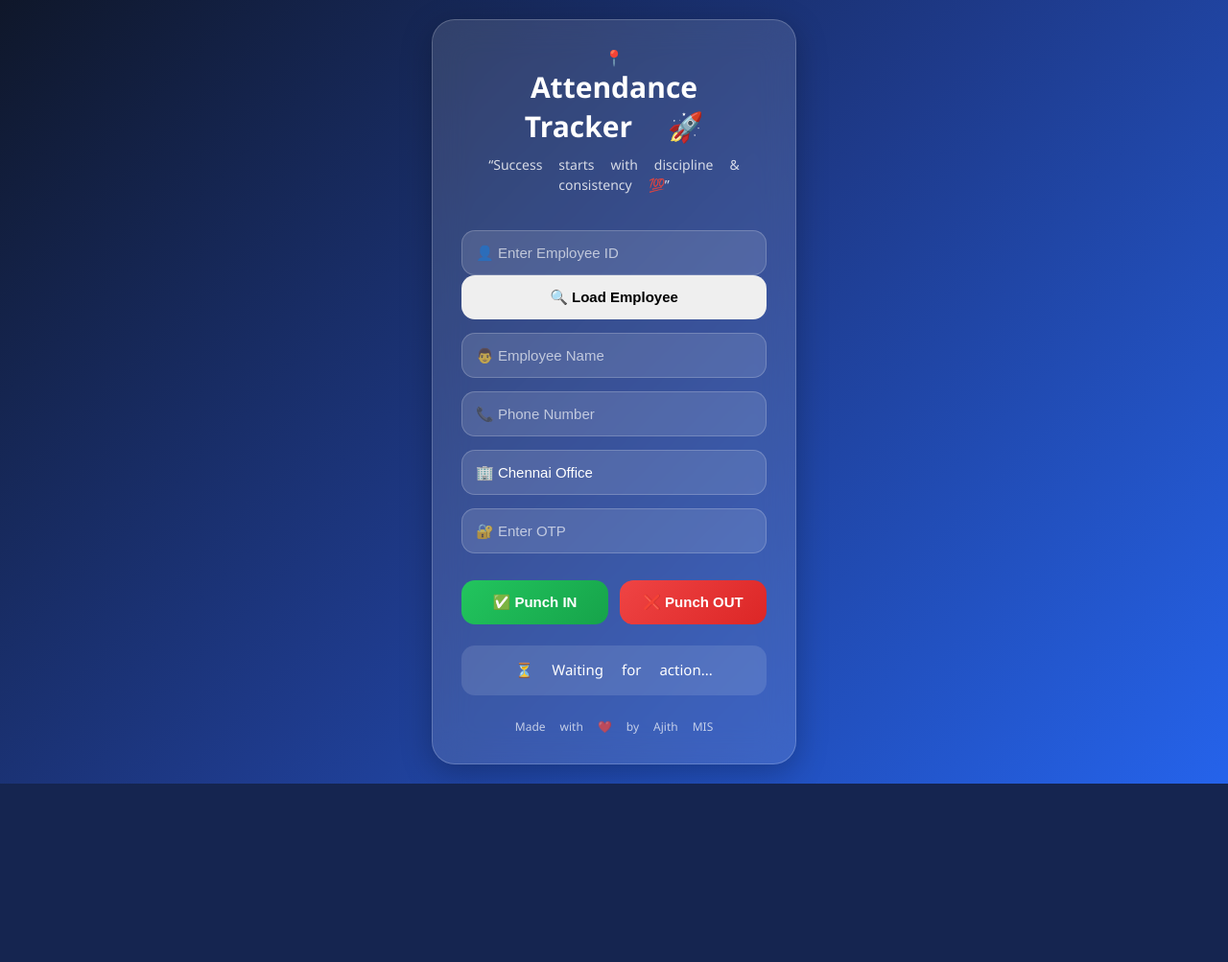
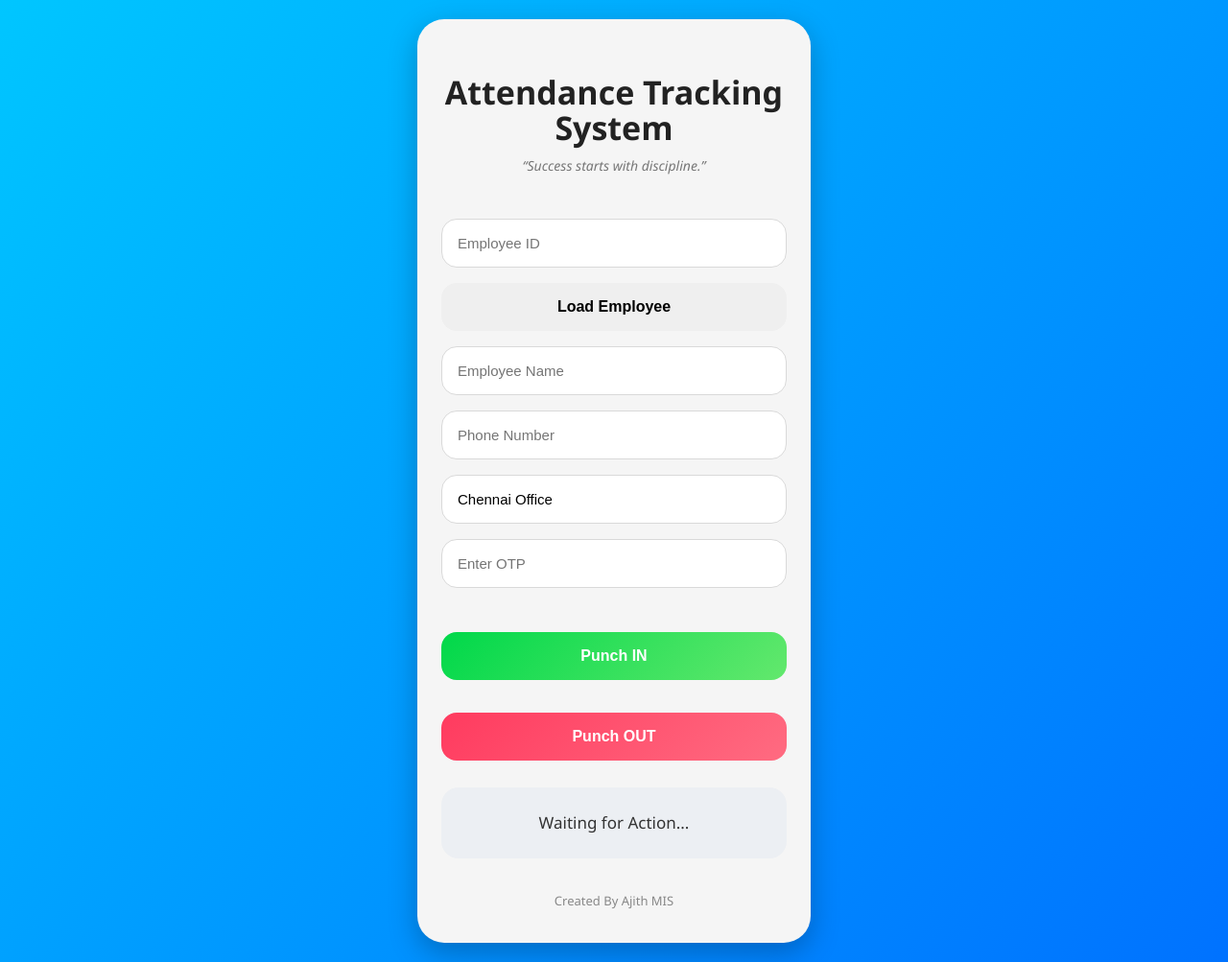
Before and after one commit to AjithRaaj/Attedence_tracker, a Flask app: page / in a window 1280 px wide. Shown: the whole page at 96% size. Before the commit the page ends 817 px from the top, so only its background shows below. Run offline with Flask 3, Linux system fonts and the light colour scheme.

Commit message:
Updated Attendance Tracker

```diff
--- a/app.py
+++ b/app.py
@@ -18,7 +18,7 @@ app = Flask(__name__)
 OFFICE_LAT = 13.056600
 OFFICE_LON = 80.2541370
 
-ALLOWED_RADIUS = 30  # meters
+ALLOWED_RADIUS = 30
 
 # =========================================
 # GOOGLE SHEETS SETUP
@@ -43,10 +43,10 @@ SHEET_ID = "1Ryj_plY3dJ6v9ZCE_QJXuR7vXdFHqFOHWwJb0ODQ6Js"
 sheet = client.open_by_key(SHEET_ID).sheet1
 
 # =========================================
-# LOAD EMPLOYEE JSON
+# LOAD EMPLOYEES
 # =========================================
 
-with open('employees.json', 'r') as f:
+with open("employees.json", "r") as f:
     employees = json.load(f)
 
 # =========================================
@@ -113,7 +113,7 @@ def attendance():
     # OTP CHECK
     # =====================================
 
-    if otp.strip().upper() != employee['otp'].upper():
+    if otp.strip() != employee['otp']:
 
         return jsonify({
             'success': False,
@@ -127,7 +127,10 @@ def attendance():
     office = (OFFICE_LAT, OFFICE_LON)
     employee_loc = (lat, lon)
 
-    distance = geodesic(office, employee_loc).meters
+    distance = geodesic(
+        office,
+        employee_loc
+    ).meters
 
     if distance > ALLOWED_RADIUS:
 
@@ -150,12 +153,15 @@ def attendance():
     found_row = None
 
     # =====================================
-    # FIND TODAY RECORD
+    # FIND RECORD
     # =====================================
 
     for i, rec in enumerate(records, start=2):
 
-        if str(rec['Employee ID']) == emp_id and rec['Date'] == date_str:
+        if (
+            str(rec['Employee ID']) == emp_id
+            and rec['Date'] == date_str
+        ):
 
             found_row = i
             break
@@ -166,11 +172,14 @@ def attendance():
 
     for rec in records:
 
-        if rec['Device ID'] == device_id and str(rec['Employee ID']) != emp_id:
+        if (
+            rec['Device ID'] == device_id
+            and str(rec['Employee ID']) != emp_id
+        ):
 
             return jsonify({
                 'success': False,
-                'message': 'This mobile already used by another employee ❌'
+                'message': 'This mobile already used ❌'
             })
 
     # =====================================
@@ -183,7 +192,7 @@ def attendance():
 
             return jsonify({
                 'success': False,
-                'message': 'Already Punched IN Today ✅'
+                'message': 'Already Punched IN ✅'
             })
 
         current_minutes = now.hour * 60 + now.minute
@@ -191,23 +200,15 @@ def attendance():
         office_in = 9 * 60
         grace_limit = office_in + 5
 
-        # =================================
-        # IN STATUS
-        # =================================
-
         if current_minutes <= grace_limit:
 
-            in_status = 'On Time'
+            in_status = 'On Time ✅'
 
         else:
 
             late = current_minutes - office_in
 
-            in_status = f'{late} mins Late'
-
-        # =================================
-        # SAVE TO SHEET
-        # =================================
+            in_status = f'{late} mins Late ⏰'
 
         sheet.append_row([
             date_str,
@@ -243,16 +244,22 @@ def attendance():
                 'message': 'Punch IN not found ❌'
             })
 
-        out_time_existing = sheet.cell(found_row, 5).value
+        out_time_existing = sheet.cell(
+            found_row,
+            5
+        ).value
 
         if out_time_existing:
 
             return jsonify({
                 'success': False,
-                'message': 'Already Punched OUT Today ✅'
+                'message': 'Already Punched OUT ✅'
             })
 
-        in_time = sheet.cell(found_row, 4).value
+        in_time = sheet.cell(
+            found_row,
+            4
+        ).value
 
         current_minutes = now.hour * 60 + now.minute
 
@@ -267,17 +274,17 @@ def attendance():
 
             early = office_out - current_minutes
 
-            out_status = f'{early} mins Early Exit'
+            out_status = f'{early} mins Early Exit 🚶'
 
         elif current_minutes <= grace_out:
 
-            out_status = 'On Time Exit'
+            out_status = 'On Time Exit ✅'
 
         else:
 
             extra = current_minutes - office_out
 
-            out_status = f'{extra} mins Additional Stay'
+            out_status = f'{extra} mins Additional Stay 🔥'
 
         # =================================
         # WORKING HOURS
@@ -302,10 +309,6 @@ def attendance():
                 'message': 'Time format error ❌'
             })
 
-        # =================================
-        # HANDLE NEXT DAY
-        # =================================
-
         if out_datetime < in_datetime:
 
             out_datetime += timedelta(days=1)
@@ -315,17 +318,36 @@ def attendance():
         total_seconds = int(diff.total_seconds())
 
         hours = total_seconds // 3600
-        minutes = (total_seconds % 3600) // 60
 
-        working_hours = f"{hours} hrs {minutes} mins"
+        minutes = (
+            total_seconds % 3600
+        ) // 60
+
+        working_hours = (
+            f"{hours} hrs {minutes} mins"
+        )
 
         # =================================
         # UPDATE SHEET
         # =================================
 
-        sheet.update_cell(found_row, 5, time_str)
-        sheet.update_cell(found_row, 7, out_status)
-        sheet.update_cell(found_row, 8, working_hours)
+        sheet.update_cell(
+            found_row,
+            5,
+            time_str
+        )
+
+        sheet.update_cell(
+            found_row,
+            7,
+            out_status
+        )
+
+        sheet.update_cell(
+            found_row,
+            8,
+            working_hours
+        )
 
         return jsonify({
             'success': True,
@@ -336,10 +358,6 @@ def attendance():
             'working_hours': working_hours,
             'message': 'Punch OUT Success ✅'
         })
-
-    # =====================================
-    # INVALID ACTION
-    # =====================================
 
     return jsonify({
         'success': False
--- a/static/style.css
+++ b/static/style.css
@@ -1,28 +1,17 @@
-/* =========================================
-   GLOBAL
-========================================= */
+body {
 
-* {
     margin: 0;
     padding: 0;
-    box-sizing: border-box;
-}
-
-body {
 
     font-family:
-        "Segoe UI Emoji",
-        "Apple Color Emoji",
-        "Noto Color Emoji",
         "Segoe UI",
         sans-serif;
 
     background:
         linear-gradient(
             135deg,
-            #0f172a,
-            #1e3a8a,
-            #2563eb
+            #00c6ff,
+            #0072ff
         );
 
     min-height: 100vh;
@@ -34,235 +23,155 @@ body {
     padding: 20px;
 }
 
-/* =========================================
-   MAIN CARD
-========================================= */
-
 .container {
 
-    width: 380px;
+    width: 360px;
     max-width: 100%;
 
-    background: rgba(255,255,255,0.12);
+    background: #f5f5f5;
 
-    backdrop-filter: blur(18px);
+    border-radius: 28px;
 
-    border: 1px solid rgba(255,255,255,0.2);
-
-    border-radius: 24px;
-
-    padding: 30px;
+    padding: 35px 25px;
 
     text-align: center;
 
     box-shadow:
-        0 8px 32px rgba(0,0,0,0.25);
-
-    transition: 0.3s ease;
+        0 10px 30px rgba(0,0,0,0.25);
 }
-
-.container:hover {
-
-    transform: translateY(-5px);
-}
-
-/* =========================================
-   TITLE
-========================================= */
 
 h1 {
 
-    color: white;
+    font-size: 34px;
 
-    font-size: 30px;
+    color: #222;
 
     margin-bottom: 10px;
 
     font-weight: 700;
+
+    line-height: 1.1;
 }
-
-/* =========================================
-   QUOTE
-========================================= */
 
 .quote {
 
-    color: rgba(255,255,255,0.8);
+    color: #777;
 
-    margin-bottom: 22px;
+    font-style: italic;
+
+    margin-bottom: 30px;
 
     font-size: 14px;
-
-    line-height: 1.5;
 }
-
-/* =========================================
-   INPUTS
-========================================= */
 
 input {
 
     width: 100%;
 
-    padding: 14px;
+    padding: 16px;
 
-    margin-top: 14px;
+    margin-top: 16px;
 
-    border-radius: 14px;
+    border-radius: 16px;
 
-    border: 1px solid rgba(255,255,255,0.2);
+    border: 1px solid #d9d9d9;
 
-    background: rgba(255,255,255,0.12);
-
-    color: white;
+    background: white;
 
     font-size: 15px;
 
     outline: none;
 
-    transition: 0.3s ease;
-}
-
-input::placeholder {
-
-    color: rgba(255,255,255,0.65);
-}
-
-input:focus {
-
-    border-color: #60a5fa;
-
-    box-shadow:
-        0 0 12px rgba(96,165,250,0.5);
-}
-
-/* =========================================
-   BUTTONS
-========================================= */
-
-.buttons {
-
-    display: flex;
-
-    gap: 12px;
-
-    margin-top: 28px;
+    box-sizing: border-box;
 }
 
 button {
 
     width: 100%;
 
-    padding: 14px;
+    padding: 16px;
 
     border: none;
 
-    border-radius: 14px;
+    border-radius: 16px;
+
+    margin-top: 16px;
+
+    font-size: 16px;
+
+    font-weight: bold;
 
     cursor: pointer;
 
-    font-size: 15px;
-
-    font-weight: 600;
-
-    transition: 0.3s ease;
+    transition: 0.3s;
 }
 
 button:hover {
 
-    transform: translateY(-2px);
-
-    opacity: 0.95;
+    transform: scale(1.02);
 }
 
-/* =========================================
-   IN BUTTON
-========================================= */
+.buttons {
+
+    margin-top: 30px;
+
+    display: flex;
+
+    flex-direction: column;
+
+    gap: 18px;
+}
 
 .in-btn {
 
     background:
         linear-gradient(
             135deg,
-            #22c55e,
-            #16a34a
+            #00d84a,
+            #63e86d
         );
 
     color: white;
 }
-
-/* =========================================
-   OUT BUTTON
-========================================= */
 
 .out-btn {
 
     background:
         linear-gradient(
             135deg,
-            #ef4444,
-            #dc2626
+            #ff3b5f,
+            #ff6b81
         );
 
     color: white;
 }
 
-/* =========================================
-   RESULT MESSAGE
-========================================= */
-
 #result {
 
-    margin-top: 22px;
+    margin-top: 28px;
 
-    padding: 14px;
+    padding: 22px;
 
-    border-radius: 14px;
+    border-radius: 18px;
 
-    background: rgba(255,255,255,0.12);
+    background: #eceff3;
 
-    color: white;
+    color: #333;
 
-    font-size: 15px;
+    font-size: 17px;
 
-    line-height: 1.6;
+    line-height: 1.8;
 
-    word-wrap: break-word;
+    font-weight: 500;
+
+    text-align: center;
 }
-
-/* =========================================
-   FOOTER
-========================================= */
 
 .footer {
 
-    margin-top: 24px;
+    margin-top: 35px;
 
-    color: rgba(255,255,255,0.7);
+    color: #888;
 
-    font-size: 12px;
+    font-size: 13px;
 }
-
-/* =========================================
-   MOBILE RESPONSIVE
-========================================= */
-
-@media (max-width: 480px) {
-
-    .container {
-
-        width: 100%;
-
-        padding: 24px;
-    }
-
-    .buttons {
-
-        flex-direction: column;
-    }
-
-    h1 {
-
-        font-size: 26px;
-    }
-}
--- a/templates/index.html
+++ b/templates/index.html
@@ -10,17 +10,6 @@
 
     <title>Attendance Tracking System</title>
 
-    <!-- GOOGLE FONT -->
-    <link rel="preconnect" href="https://fonts.googleapis.com">
-
-    <link rel="preconnect"
-          href="https://fonts.gstatic.com"
-          crossorigin>
-
-    <link href="https://fonts.googleapis.com/css2?family=Poppins:wght@300;400;500;600;700&display=swap"
-          rel="stylesheet">
-
-    <!-- CSS -->
     <link rel="stylesheet"
           href="{{ url_for('static', filename='style.css') }}">
 
@@ -30,103 +19,100 @@
 
     <div class="container">
 
-        <!-- HEADER -->
-        <div class="top-icon">
-            📍
-        </div>
-
         <h1>
-            Attendance Tracker 🚀
+            Attendance Tracking System
         </h1>
 
         <div class="quote">
-            “Success starts with discipline & consistency 💯”
+            “Success starts with discipline.”
         </div>
 
         <!-- EMPLOYEE ID -->
+
         <input
             type="text"
             id="emp_id"
-            placeholder="👤 Enter Employee ID">
+            placeholder="Employee ID">
 
         <!-- LOAD BUTTON -->
+
         <button
             type="button"
             onclick="loadEmployee()">
 
-            🔍 Load Employee
+            Load Employee
 
         </button>
 
         <!-- EMPLOYEE DETAILS -->
+
         <input
             type="text"
             id="name"
-            placeholder="👨 Employee Name"
+            placeholder="Employee Name"
             readonly>
 
         <input
             type="text"
             id="phone"
-            placeholder="📞 Phone Number"
+            placeholder="Phone Number"
             readonly>
 
-        <!-- OFFICE -->
         <input
             type="text"
-            value="🏢 Chennai Office"
+            value="Chennai Office"
             readonly>
 
         <!-- OTP -->
+
         <input
             type="text"
             id="otp"
-            placeholder="🔐 Enter OTP">
+            placeholder="Enter OTP">
 
-        <!-- BUTTON GROUP -->
+        <!-- BUTTONS -->
+
         <div class="buttons">
 
-            <!-- PUNCH IN -->
             <button
                 type="button"
                 class="in-btn"
                 onclick="markAttendance('in')">
 
-                ✅ Punch IN
+                Punch IN
 
             </button>
 
-            <!-- PUNCH OUT -->
             <button
                 type="button"
                 class="out-btn"
                 onclick="markAttendance('out')">
 
-                ❌ Punch OUT
+                Punch OUT
 
             </button>
 
         </div>
 
-        <!-- STATUS -->
+        <!-- RESULT -->
+
         <div id="result">
 
-            ⏳ Waiting for action...
+            Waiting for Action...
 
         </div>
 
         <!-- FOOTER -->
+
         <div class="footer">
 
-            Made with ❤️ by Ajith MIS
+            Created By Ajith MIS
 
         </div>
 
     </div>
 
-    <!-- JAVASCRIPT -->
     <script src="{{ url_for('static', filename='script.js') }}"></script>
 
 </body>
-
 </html>
```
Also changed, not shown: static/script.js (+60 -86 lines), 1 other file.
